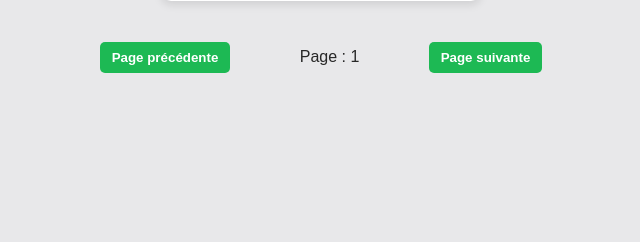
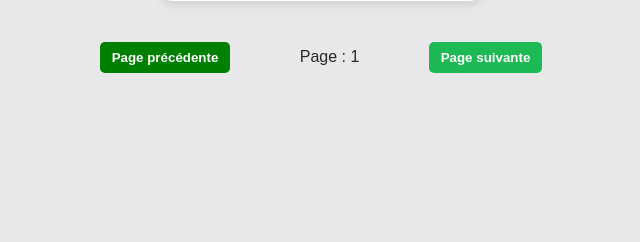
Before and after one commit to stevenMarmion/sae-web-php, a PHP site: page /App/Views/Home/Accueil.php in a window 1280 px wide. Shown: the part 2316-2558 px from the top of the page, without its empty margins (319-959 px from the left). Run offline with PHP 8.4, Linux system fonts and the light colour scheme; the visitor is signed in with stand-in values (Sample User, id 1); data comes from the database, SQL or seed files in the repository.

Commit message:
Finalisation de derniers petits problèmes v1.1 ==> renommage du fichier diagramme séquence connexion + ajout du blocage clique sur la bouton de la page précédente en bas de page d'accueil

```diff
--- a/App/Views/Home/Accueil.php
+++ b/App/Views/Home/Accueil.php
@@ -199,7 +199,7 @@ function afficheAlbum($index,$listeAlbumObjet,$crudAlbum,$crudPlaylist){
         <form action="/App/Views/Home/Accueil.php" method="get">
             <input type="hidden" name="index" value="<?= $index-1<0 ? $index : $index-1?>">
             <?php if ($index-1<0) : ?>
-                <button type="submit" disabled>Page précédente</button>
+                <button type="submit" class="disabled-button-style" disabled>Page précédente</button>
             <?php else : ?>
                 <button type="submit">Page précédente</button>
             <?php endif; ?>
```
Also changed, not shown: UML/DiagrammeSequenceConnexion.png (renamed from UML/CampusGrooveDiagrammeSequence.drawio.png).
